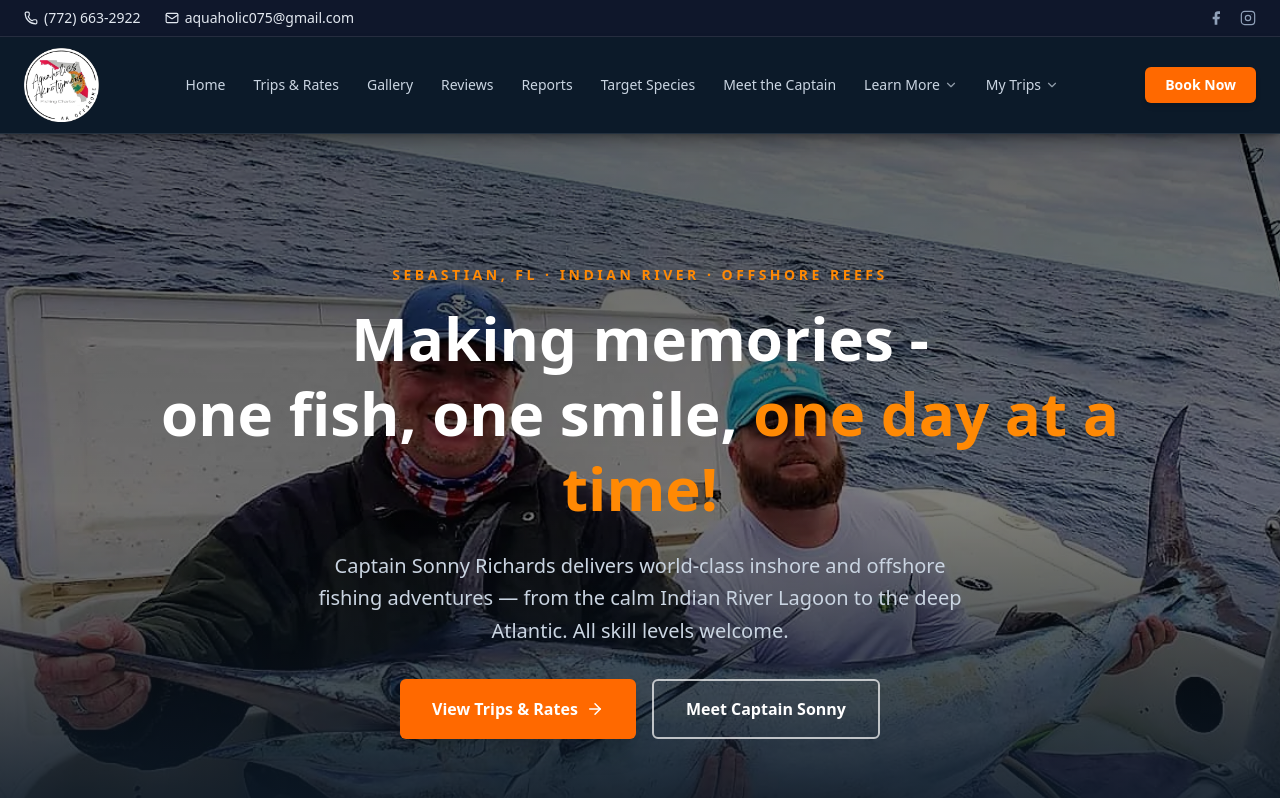
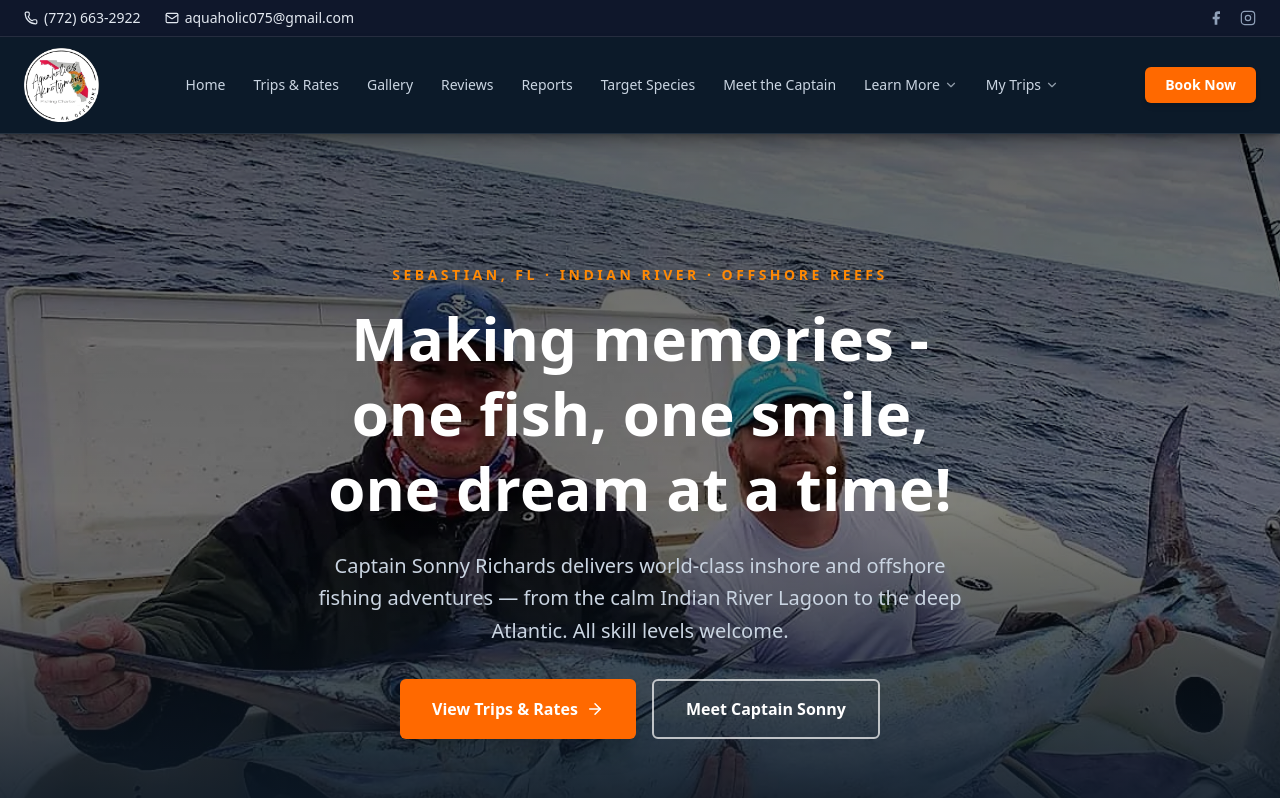
Before and after one commit to SteamWorksWeb/aa-fishing-charters, a Next.js app: page / in a window 1280 px wide. Shown: the top 798 px of the page. Built offline with nearby package versions, Linux system fonts and the light colour scheme.

Commit message:
copy: update hero headline formatting and text

```diff
--- a/src/app/page.tsx
+++ b/src/app/page.tsx
@@ -69,7 +69,7 @@ export default function HomePage() {
             Sebastian, FL · Indian River · Offshore Reefs
           </motion.p>
           <motion.h1 initial={{ opacity: 0, y: 20 }} animate={{ opacity: 1, y: 0 }} transition={{ duration: 0.6, delay: 0.1 }} className="text-4xl md:text-6xl font-bold text-white leading-tight mb-6">
-            Making memories -<br />one fish, one smile, <span className="text-orange-400">one day at a time!</span>
+            Making memories -<br />one fish, one smile,<br />one dream at a time!
           </motion.h1>
           <motion.p initial={{ opacity: 0, y: 20 }} animate={{ opacity: 1, y: 0 }} transition={{ duration: 0.6, delay: 0.2 }} className="text-slate-300 text-lg md:text-xl leading-relaxed mb-8 max-w-2xl mx-auto">
             Captain Sonny Richards delivers world-class inshore and offshore fishing adventures — from the calm Indian River Lagoon to the deep Atlantic. All skill levels welcome.
```
